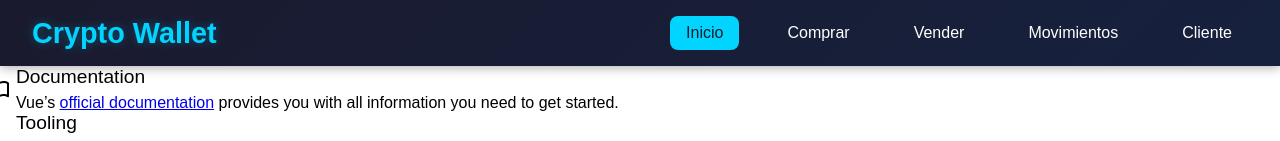
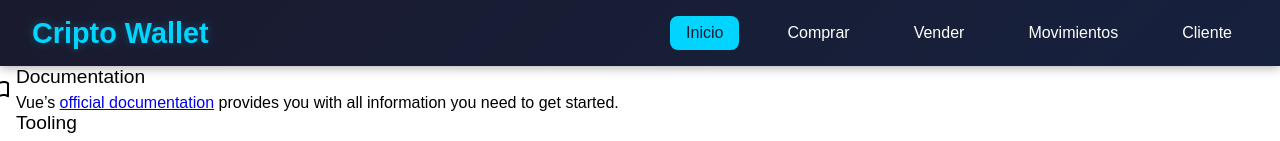
Before and after one commit to leacarp/TPFinal_Frontend_Programacion, a Vue app: page / in a window 1280 px wide. Shown: the top 141 px of the page. Built offline with nearby package versions, Linux system fonts and the light colour scheme.

Commit message:
cambio de titulo en el layout

```diff
--- a/src/App.vue
+++ b/src/App.vue
@@ -4,7 +4,7 @@ import { RouterLink, RouterView } from 'vue-router'
 
 <template>
   <header class="header">
-    <h1 class="logo">Crypto Wallet</h1>
+    <h1 class="logo">Cripto Wallet</h1>
     <nav class="nav">
       <RouterLink to="/" class="nav-link">Inicio</RouterLink>
       <RouterLink to="/comprar" class="nav-link">Comprar</RouterLink>
```
